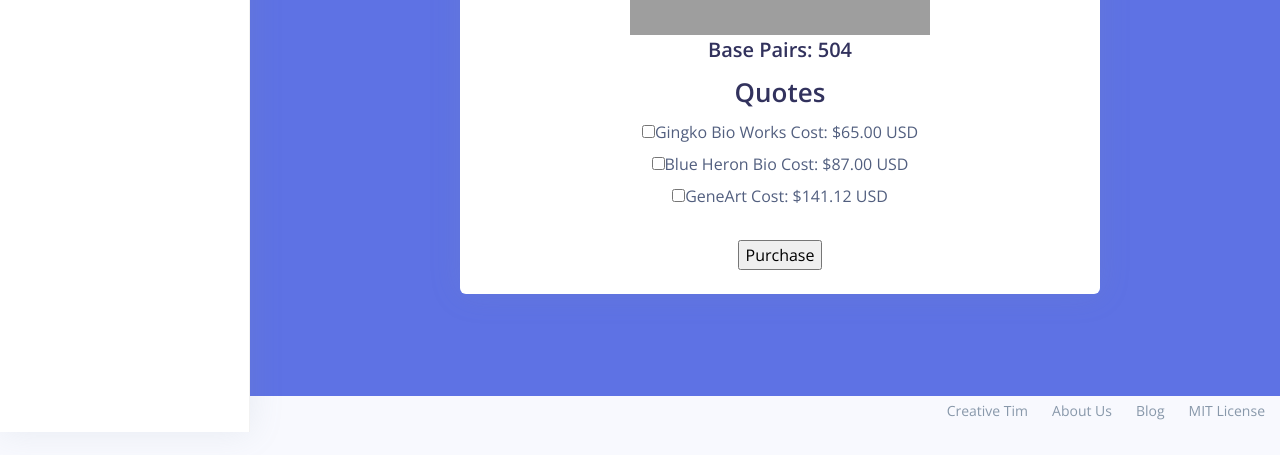
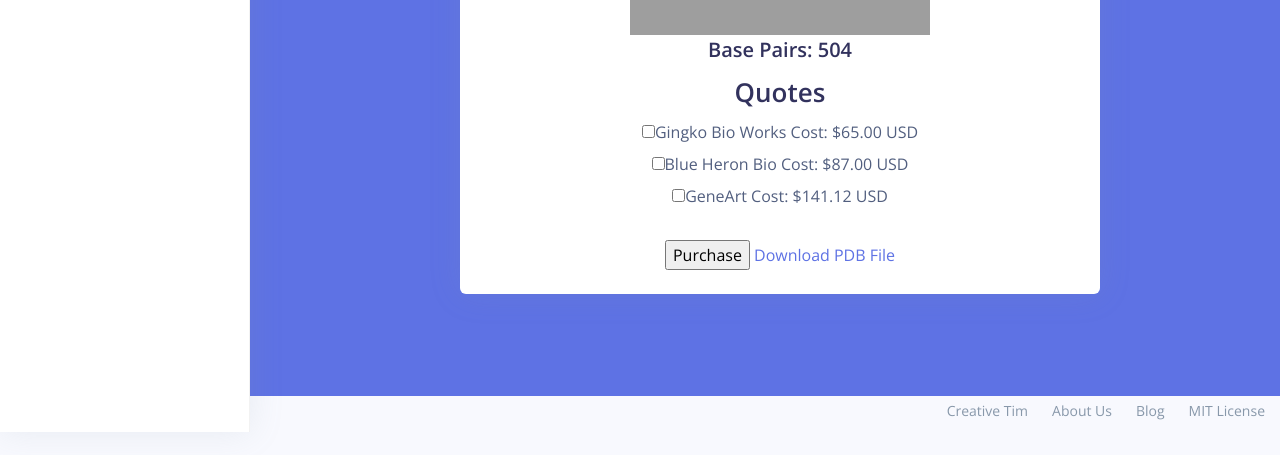
Before and after one commit to Autovax/AutovexWeb, a Flask app: page /treatmentDetail in a window 1280 px wide. Shown: the part 368-823 px from the top of the page. Run offline with Flask 2, Linux system fonts and the light colour scheme; some libraries are stand-ins or nearby versions; grey boxes are pictures that could not be loaded.

Commit message:
Update treatmentDetail.html

```diff
--- a/templates/treatmentDetail.html
+++ b/templates/treatmentDetail.html
@@ -340,6 +340,7 @@
                       <input type="checkbox"><label >GeneArt   Cost: $141.12 USD </label><br>
                       <br>
                       <input type="submit" value="Purchase">
+                      <a href="">Download PDB File</a>
               </div>
             </div>
           </div>
```
